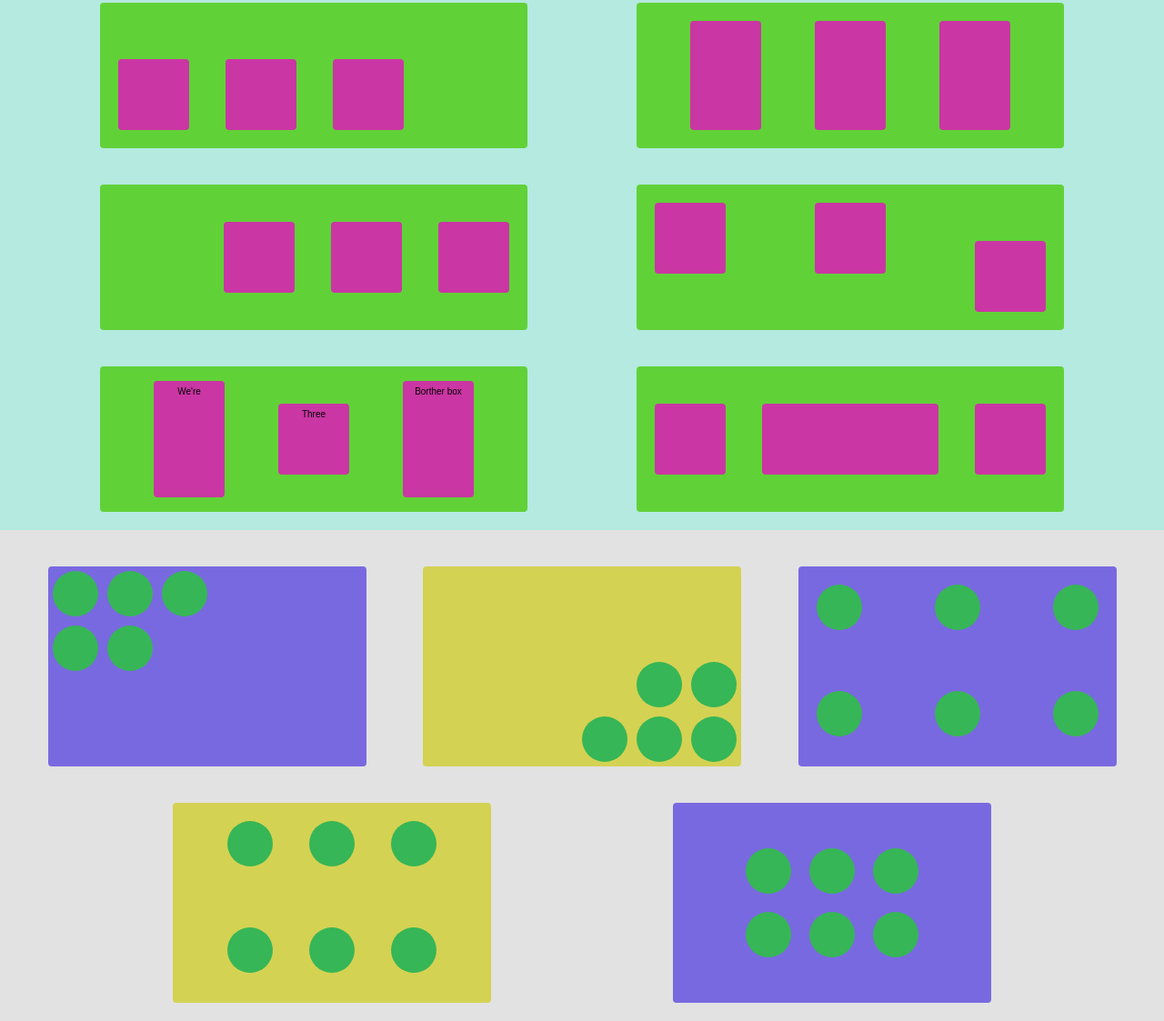
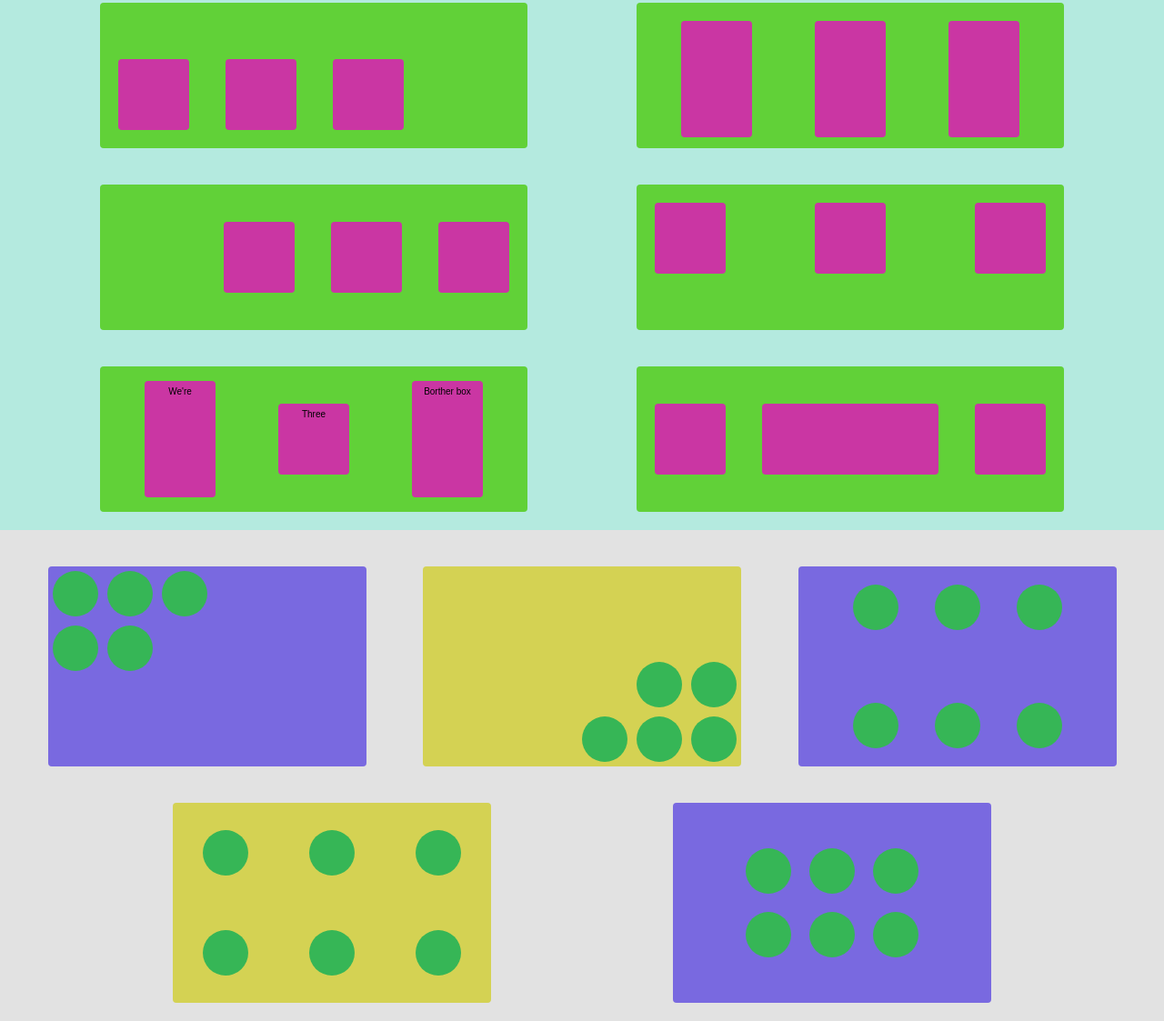
Before and after one commit to yui9667/flex-practice, a plain HTML site: page index.html in a window 1280 px wide. Shown: the part 17-1140 px from the top of the page at 91% size. Drawn offline with Linux system fonts and the light colour scheme; a web font is replaced by a local one.

Commit message:
Refactoring css codes

```diff
--- a/styles/styles.css
+++ b/styles/styles.css
@@ -38,7 +38,12 @@ body {
   justify-content: flex-start;
   align-items: end;
 }
-.flex-item1 {
+.flex-item1,
+.flex-item2,
+.flex-item3,
+.flex-item4,
+.flex-item5,
+.flex-item6 {
   width: 78px;
   height: 78px;
   background: var(--item-color);
@@ -46,72 +51,38 @@ body {
   border-radius: 4px;
 }
 
+.flex-item2 {
+  height: 128px;
+}
 .box2 {
   justify-content: space-evenly;
-  align-items: center;
-}
-.flex-item2 {
-  width: 78px;
-  height: 120px;
-  background: var(--item-color);
-  border-radius: 4px;
+  align-items: stretch;
 }
 
 .box3 {
   justify-content: flex-end;
   align-items: center;
 }
-.flex-item3 {
-  width: 78px;
-  height: 78px;
-  background: var(--item-color);
-  margin: 20px;
-  border-radius: 10px;
-}
-
-.box3 {
-  justify-content: flex-end;
-  align-items: center;
-}
-.flex-item3 {
-  width: 78px;
-  height: 78px;
-  background: var(--item-color);
-  margin: 20px;
-  border-radius: 4px;
-}
 
 .box4 {
   justify-content: space-between;
-  align-items: baseline;
+  align-items: flex-start;
 }
-.flex-item4 {
-  width: 78px;
-  height: 78px;
-  background: var(--item-color);
-  margin: 20px;
-  border-radius: 4px;
-}
+
 .flex-item4:nth-child(3) {
-  align-self: flex-end;
+  align-self: baseline;
 }
 
 .box5 {
   justify-content: space-evenly;
   align-items: center;
 }
-.flex-item5 {
-  width: 78px;
-  height: 78px;
-  background: var(--item-color);
-  border-radius: 4px;
-}
-.flex-item5:nth-child(1) {
-  height: 128px;
-}
+
+.flex-item5:nth-child(1),
 .flex-item5:nth-child(3) {
   height: 128px;
 }
+
 .item-5-letter {
   text-align: center;
   font-size: 10px;
@@ -123,13 +94,7 @@ body {
   align-items: center;
   order: 1;
 }
-.flex-item6 {
-  width: 78px;
-  height: 78px;
-  background: var(--item-color);
-  margin: 20px;
-  border-radius: 4px;
-}
+
 .flex-item6 {
   flex-direction: column;
   justify-content: end;
@@ -166,9 +131,13 @@ body {
   display: flex;
   flex-wrap: wrap;
   justify-content: flex-start;
-  align-content: baseline;
+  align-content: start;
 }
-.circles-item1 {
+.circles-item1,
+.circles-item2,
+.circles-item3,
+.circles-item4,
+.circles-item5 {
   width: 50px;
   height: 50px;
   border-radius: 50%;
@@ -191,55 +160,31 @@ body {
   display: flex;
   flex-wrap: wrap-reverse;
   justify-content: flex-end;
-  align-content: baseline;
+  align-content: end;
 }
 .case2::before {
   content: "";
   width: 40%;
 }
-.circles-item2 {
-  width: 50px;
-  height: 50px;
-  border-radius: 50%;
-  background-color: var(--circles-items);
-  margin: 5px;
-}
+
 .case3 {
   display: flex;
   flex-wrap: wrap;
-  justify-content: space-between;
+  align-content: space-between;
+  justify-content: center;
 }
-.case3::after {
-  content: "";
-  width: 100%;
-}
-.circles-item3:nth-child(n + 4) {
-  order: 1;
-}
+
 .circles-item3 {
-  width: 50px;
-  height: 50px;
-  border-radius: 50%;
-  background-color: var(--circles-items);
   margin: 20px;
 }
 .case4 {
   display: flex;
   flex-wrap: wrap;
-  justify-content: center;
+  justify-content: space-around;
+  align-content: space-around;
 }
-.case4::after {
-  content: "";
-  width: 100%;
-}
-.circles-item4:nth-child(n + 4) {
-  order: 1;
-}
+
 .circles-item4 {
-  width: 50px;
-  height: 50px;
-  border-radius: 50%;
-  background-color: var(--circles-items);
   margin: 20px;
 }
 
@@ -257,9 +202,5 @@ body {
   order: 1;
 }
 .circles-item5 {
-  width: 50px;
-  height: 50px;
-  border-radius: 50%;
-  background-color: var(--circles-items);
   margin: 10px;
 }
```
